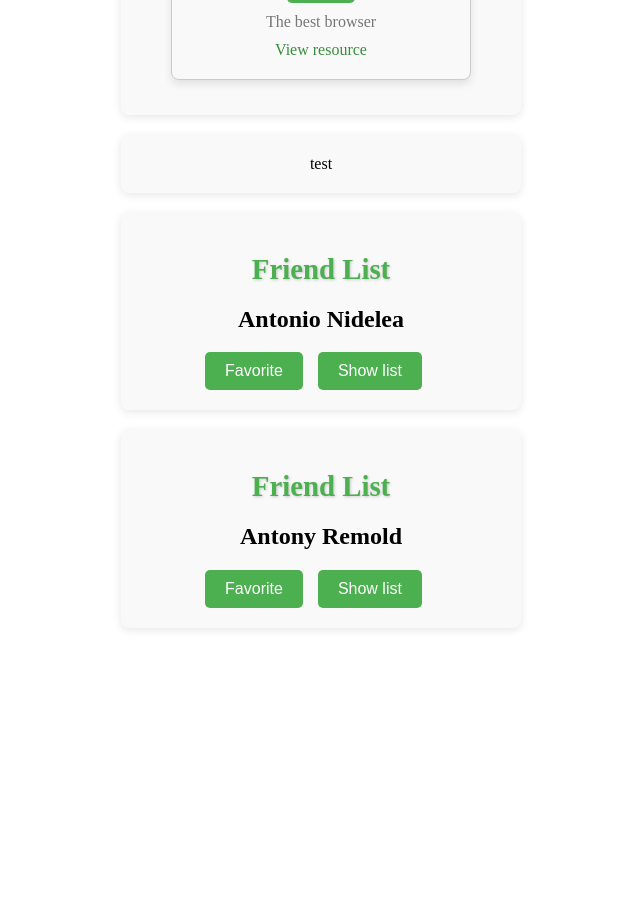
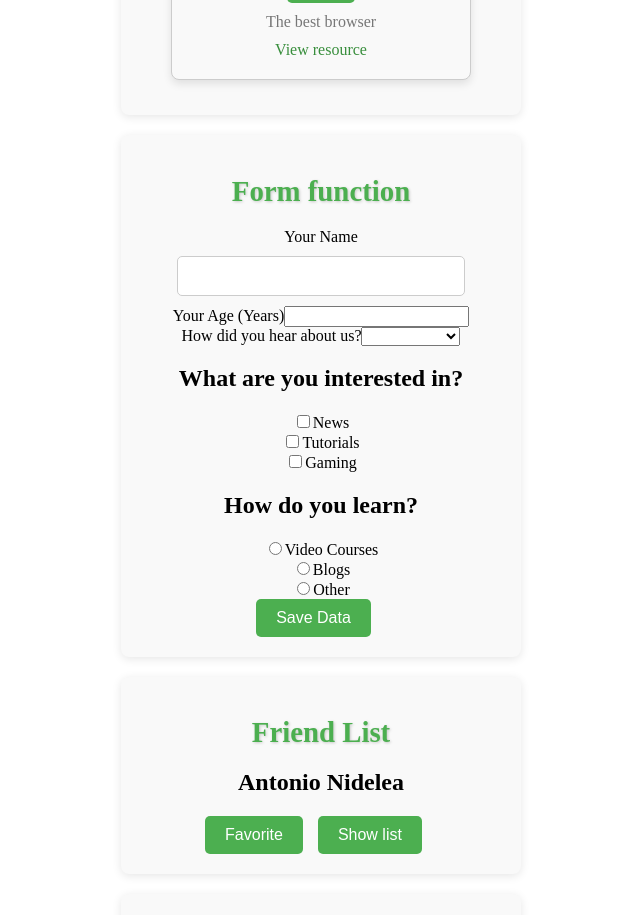
Before and after one commit to TWRak3/Studio-VUE, a Vue app: page / in a window 1280 px wide. Shown: the part 1700-2615 px from the top of the page, without its empty margins (319-959 px from the left). Before the commit the page ends 2348 px from the top, so only its background shows below. Built offline with nearby package versions, Linux system fonts and the light colour scheme.

Commit message:
terzo push

```diff
--- a/src/components/TheForm.vue
+++ b/src/components/TheForm.vue
@@ -1,11 +1,86 @@
 <template>
-  <div class="container">
-    test
-  </div>
+  <form @submit.prevent="submitForm">
+    <div class="container">
+      <h1>Form function</h1>
+      <div class="">
+        <label for="user-name">Your Name</label>
+        <input id="user-name" name="user-name" type="text" v-model="userName" />
+      </div>
+      <div class="">
+        <label for="user-age">Your Age (Years)</label>
+        <input id="user-age" name="user-age" type="number" v-model="userAge" />
+      </div>
+      <div class="">
+        <label for="information">How did you hear about us?</label>
+        <select id="information" name="information" v-model="information">
+          <option value="google">Google</option>
+          <option value="social-media">Social media</option>
+          <option value="sponsor">Sponsor</option>
+        </select>
+      </div>
+      <div class="">
+        <h2>What are you interested in?</h2>
+        <div>
+          <input id="what" name="what" type="checkbox" value="news" v-model="what" />
+          <label for="what">News</label>
+        </div>
+        <div>
+          <input id="what" name="what" type="checkbox" value="tutorials" v-model="what" />
+          <label for="what">Tutorials</label>
+        </div>
+        <div>
+          <input id="what" name="what" type="checkbox" value="gaming" v-model="what" />
+          <label for="what">Gaming</label>
+        </div>
+      </div>
+      <div class="">
+        <h2>How do you learn?</h2>
+        <div>
+          <input id="learn" name="learn" type="radio" value="video" v-model="learn" />
+          <label for="learn">Video Courses</label>
+        </div>
+        <div>
+          <input id="learn" name="learn" type="radio" value="blogs" v-model="learn" />
+          <label for="learn">Blogs</label>
+        </div>
+        <div>
+          <input id="learn" name="learn" type="radio" value="other" v-model="learn" />
+          <label for="learn">Other</label>
+        </div>
+      </div>
+      <div>
+        <button>Save Data</button>
+      </div>
+    </div>
+  </form>
 </template>
 
 <script>
-
+export default {
+  data() {
+    return {
+      userName: '',
+      userAge: '',
+      information: '',
+      what: [],
+      learn: [],
+    }
+  },
+  methods: {
+    submitForm() {
+      console.log('Username: ' + this.userName);
+      this.userName = '';
+      console.log('User age: ' + this.userAge);
+      this.userAge = '';
+      console.log('Information: ' + this.information);
+      this.information = '';
+      console.log('What are you interested in: ' + this.what);
+      this.what = [];
+      console.log('How do you learn: ' + this.learn);
+      this.learn = [];
+    }
+  }
+}
 </script>
 
 <style scoped>
```
